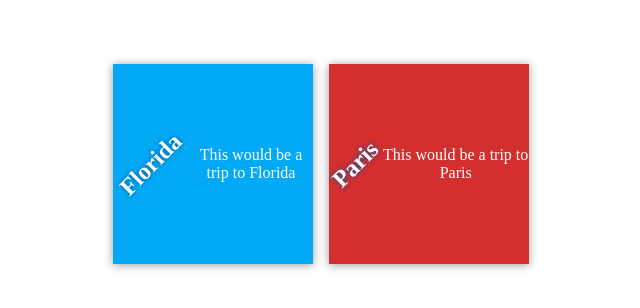
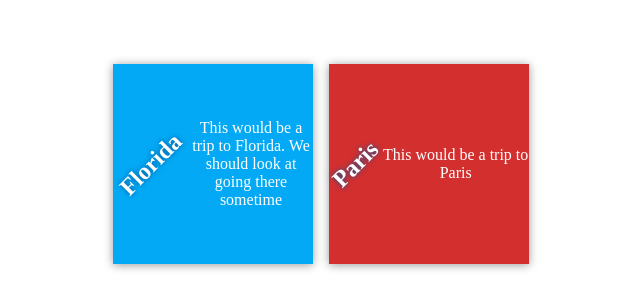
Before and after one commit to nchandlersmith/my-travel-plans, a plain HTML site: page index.html in a window 1280 px wide. Shown: the part 236-544 px from the top of the page, without its empty margins (319-959 px from the left). Drawn offline with Linux system fonts and the light colour scheme; files that its build step writes are made by us from their sources.

Commit message:
Updated h1 p text

```diff
--- a/index.html
+++ b/index.html
@@ -12,7 +12,7 @@
         <div class="destination-container">
             <div class="destination" id="florida">
                 <h2>Florida</h2>
-                <p> This would be a trip to Florida</p>
+                <p> This would be a trip to Florida. We should look at going there sometime</p>
             </div>
 
             <div class="destination" id="paris">
```
